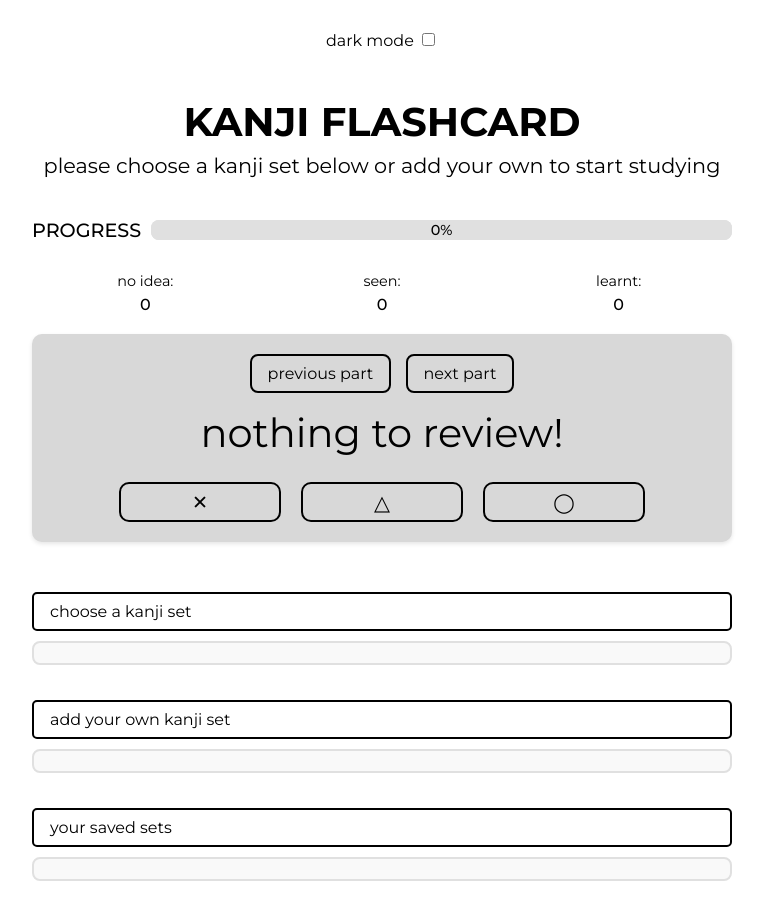
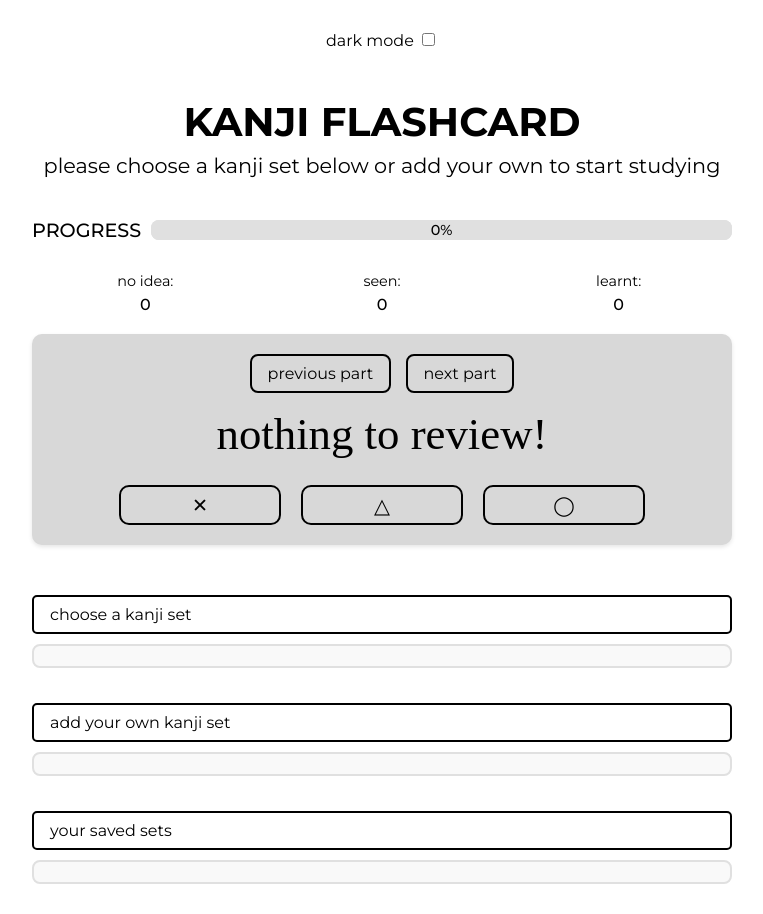
Before and after one commit to ntninh00/kanji-flashcard, a plain HTML site: page index.html in a window 1280 px wide. Shown: the whole page, without its empty margins (258-1021 px from the left). Drawn offline with Linux system fonts and the light colour scheme.

Commit message:
update textbook font

```diff
--- a/styles.css
+++ b/styles.css
@@ -43,7 +43,8 @@ h3 {
     text-transform: uppercase;
 }
 h4 {
-    font-size: 2.5rem; /* Slightly smaller */
+    font-family: "MS Mincho", "Yu Mincho", "Hiragino Mincho Pro", serif;
+    font-size: clamp(2.3rem, 3.5vw, 4rem);
     font-weight: 400;
     color: #000000;
     margin-top: 10px;
```
